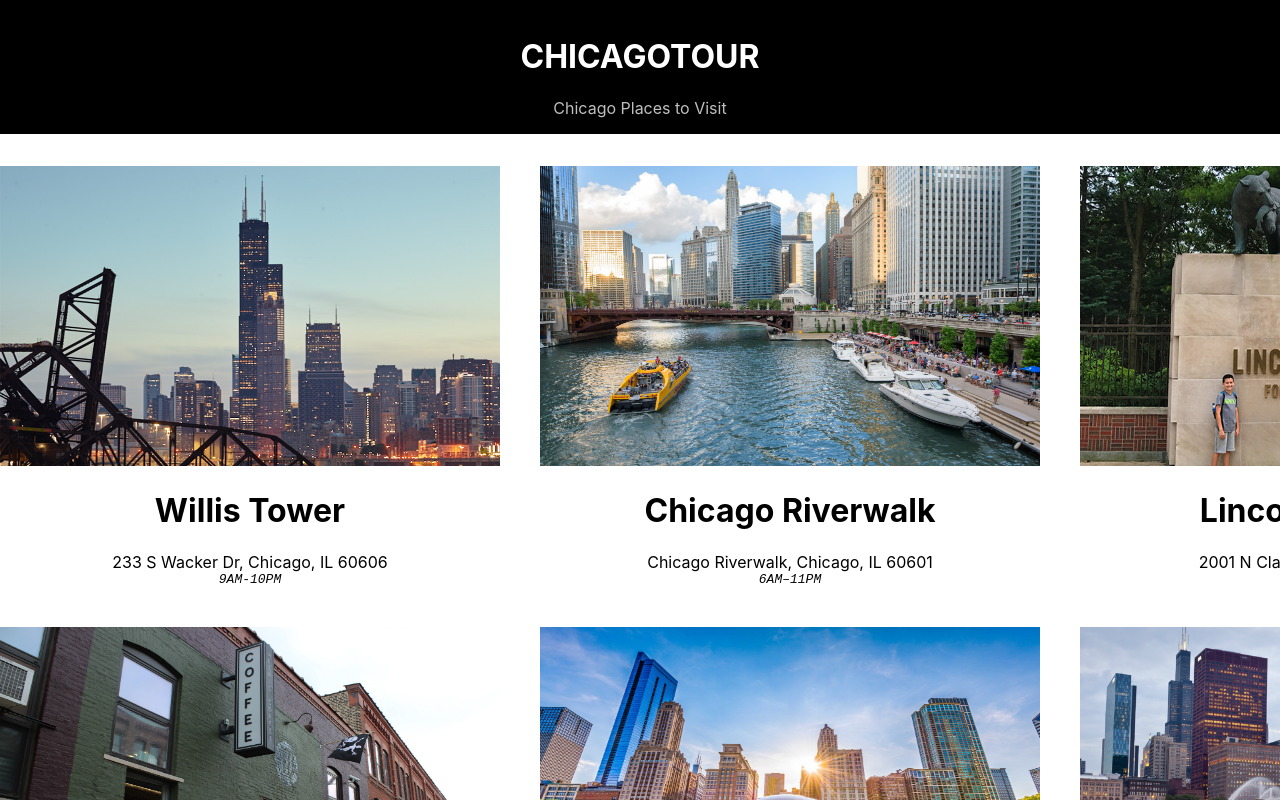
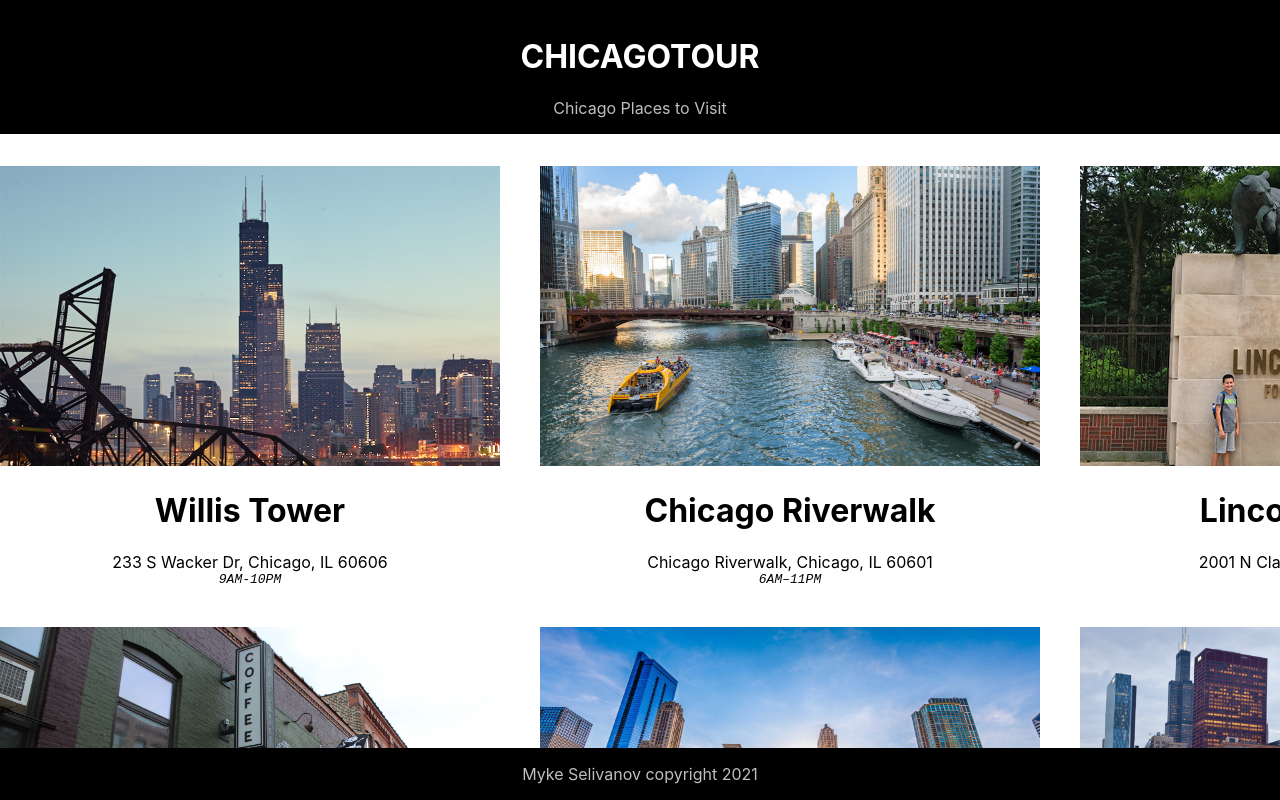
Before and after one commit to MykeSelivanov/chicagotour, a React (Create React App) app in the folder chicagotour/: page / in a window 1280 px wide. Shown: the top 800 px of the page. Built offline with nearby package versions, Linux system fonts and the light colour scheme.

Commit message:
updating footer styling to make it stick to bottom

```diff
--- a/chicagotour/src/Footer.js
+++ b/chicagotour/src/Footer.js
@@ -5,7 +5,7 @@
     const year = new Date().getFullYear().toString();
 
     return (
-        <div className="Footer">
+        <div className="Footer" style={{bottom: "0", position: "fixed"}}>
             <div className="Footer-Subtitle">Myke Selivanov copyright {year}</div>
         </div>
     )
```
